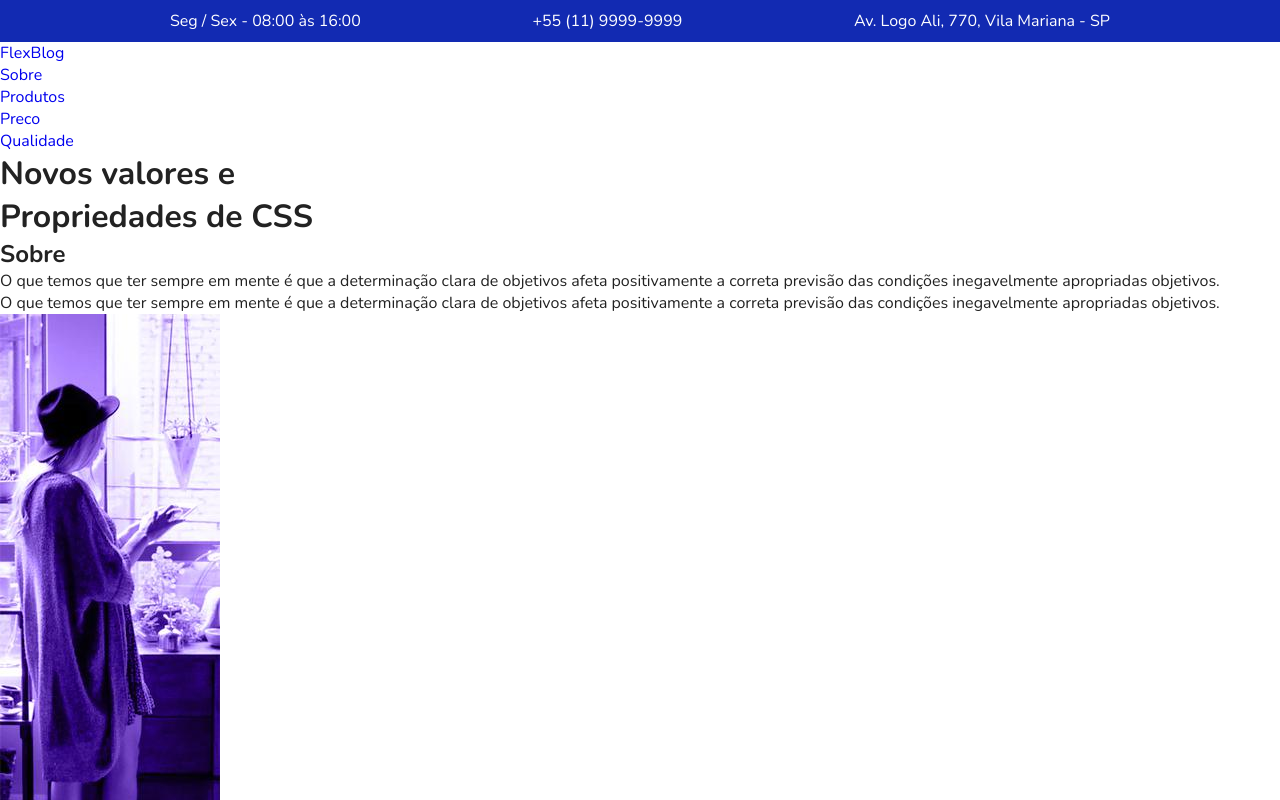
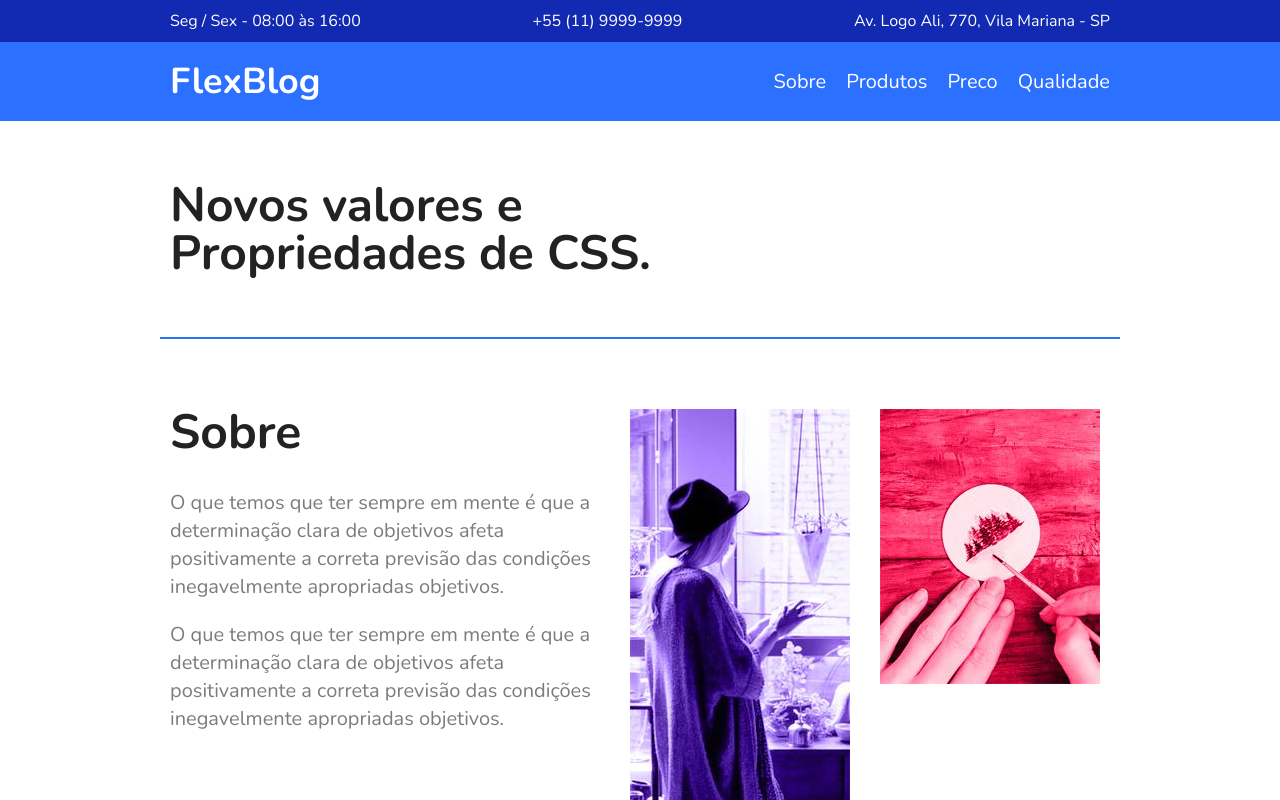
Before and after one commit to Victor-Bueno/Flexbox-Study, a plain HTML site: page index.html in a window 1280 px wide. Shown: the top 800 px of the page. Drawn offline with nearby package versions, Linux system fonts and the light colour scheme.

Commit message:
Menu, about and products sections done.

```diff
--- a/css/style.css
+++ b/css/style.css
@@ -48,3 +48,128 @@ img {
 .info a {
     color: #fff;
 }
+
+/* Menu */
+
+.menu-bg {
+    background: #2c70ff;
+}
+
+.menu {
+    max-width: 960px;
+    margin: 0 auto;
+    padding: 15px 0;
+    display: flex;
+    flex-wrap: wrap;
+    justify-content: space-between;
+    align-items: center;
+}
+
+.menu a {
+    color: #fff;
+}
+
+.menu-logo a {
+    font-size: 2.25em;
+    font-weight: bold;
+    margin: 0 10px;
+}
+
+.menu nav ul {
+    display: flex;
+    flex-wrap: wrap;
+}
+
+.menu nav a {
+    font-size: 1.25em;
+    display: block;
+    padding: 10px
+}
+
+.menu nav a:hover {
+    color: #122ab2;
+}
+
+/* Introduction */
+
+.introducao {
+    font-size: 3em;
+    line-height: 1;
+    max-width: 960px;
+    margin: 0 auto;
+    padding: 60px 10px;
+}
+
+.sobre {
+    border-top: 2px solid #2c70ff;
+    border-bottom: 2px solid #2c70ff;
+    max-width: 960px;
+    margin: 0 auto;
+    padding: 60px 0;
+    display: flex;
+    flex-wrap: wrap;
+}
+
+.sobre-info {
+    flex: 2 1 300px;
+    margin: 0 10px;
+}
+
+.sobre-info h1 {
+    font-size: 3em;
+    margin-bottom: .5em;
+}
+
+.sobre-info p {
+    font-size: 1.25em;
+    line-height: 1.4;
+    margin-bottom: 1em;
+    color: #7c7c7c;
+}
+
+.sobre-img {
+    flex: 1 1 160px;
+    margin: 10px;
+}
+
+/* Products */
+
+.produtos {
+    max-width: 960px;
+    margin: 60px auto;
+}
+
+.produtos h1 {
+    font-size: 3em;
+    margin: 0 10px 60px 10px;
+}
+
+.produtos-container {
+    display: flex;
+    flex-wrap: wrap;
+    align-items: flex-end;
+}
+
+.produtos-item {
+    flex: 1 1 175px;
+    margin: 10px;
+}
+
+.produtos-item h2 {
+    font-size: 3em;
+    color: #a4a4a4;
+    background: #f7f7f7;
+    padding: 60px 20px;
+}
+
+.roxo {
+    border-top: 8px solid #ae81ff;
+}
+
+.rosa {
+    border-top: 8px solid #f9265e;
+}
+
+.azul {
+    border-top: 8px solid #66d9eb;
+}
--- a/index.html
+++ b/index.html
@@ -33,7 +33,7 @@
         </div>
     </header>
 
-    <h1>Novos valores e<br>Propriedades de CSS</h1>
+    <h1 class='introducao'>Novos valores e<br>Propriedades de CSS.</h1>
 
     <section class='sobre' id='sobre'>
         <div class='sobre-info'>
```
